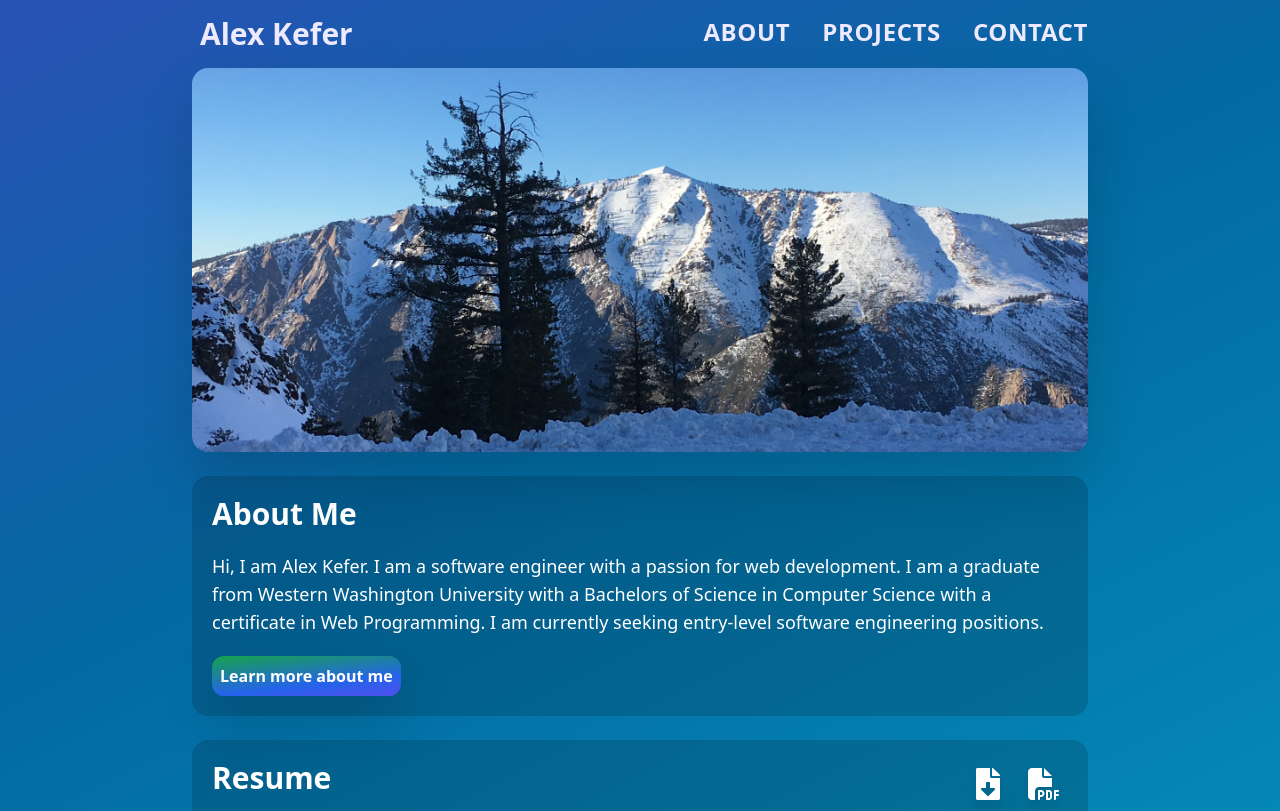
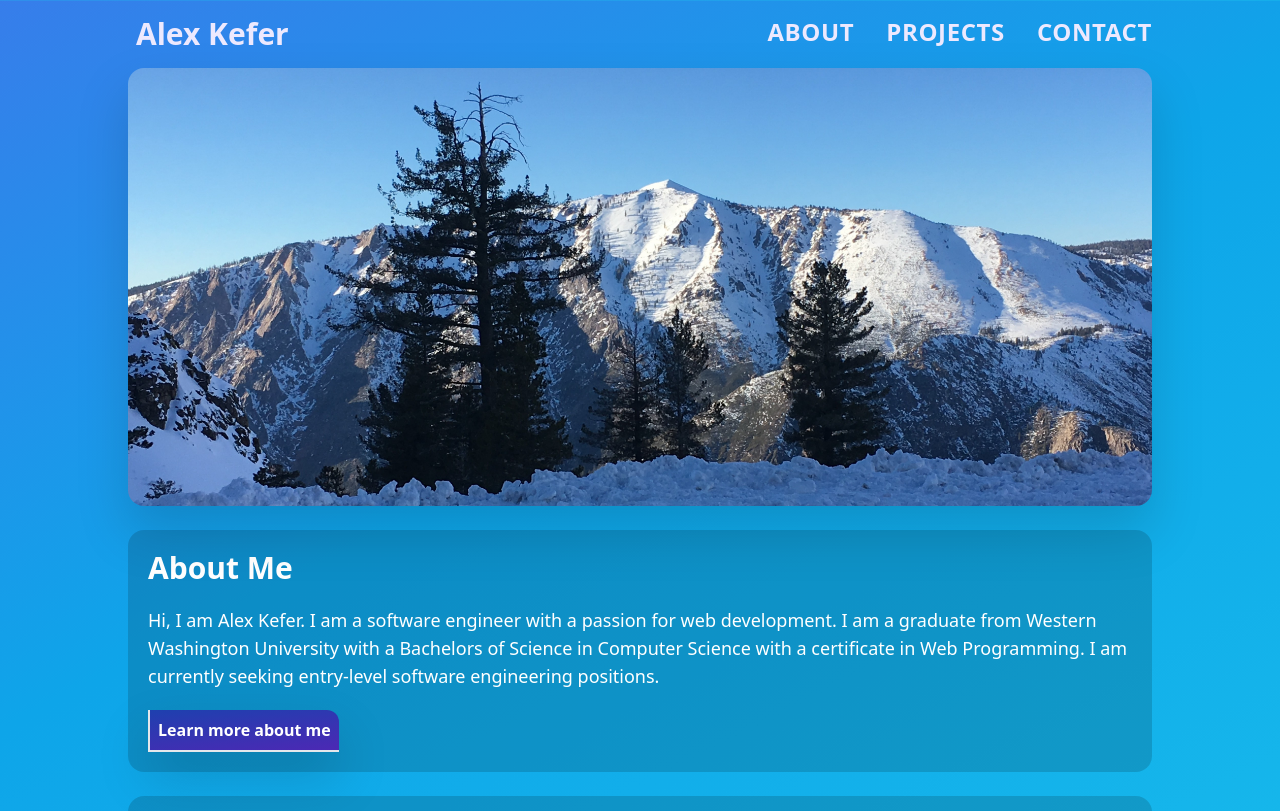
Before and after one commit to alexkefer/alexkefer.github.io, a React (Vite) app: page / in a window 1280 px wide. Shown: the top 811 px of the page. Built offline with nearby package versions, Linux system fonts and the light colour scheme.

Commit message:
Updated resume and small refactors to prep site for overhaul

```diff
--- a/package.json
+++ b/package.json
@@ -31,6 +31,6 @@
     "postcss": "^8.4.38",
     "prettier": "^3.3.2",
     "tailwindcss": "^3.4.1",
-    "vite": "^5.2.0"
+    "vite": "^7.3.0"
   }
 }
--- a/src/Layout.jsx
+++ b/src/Layout.jsx
@@ -4,17 +4,16 @@ import Footer from "./components/Footer";
 // eslint-disable-next-line react/prop-types
 const Layout = ({ children }) => {
   return (
-        <div
-            className="min-h-screen max-w-screen justify-between flex-col flex bg-gradient-to-tl from-cyan-500 via-sky-700 to-violet-700 animated-background">
-            <div className="mx-auto flex flex-col max-w-4xl">
-                <Header/>
+    <div className="min-h-screen max-w-screen justify-between flex-col flex bg-gradient-to-tl from-cyan-400 via-sky-500 to-violet-600 animated-background">
+      <div className="mx-auto flex flex-col max-w-5xl text-white">
+        <Header />
         <main className="container mx-auto">
           {/* Main content area */}
           {children}
         </main>
       </div>
       <div className="static w-full bg-blue-950 bg-opacity-30 mt-24">
-                <Footer/>
+        <Footer />
       </div>
     </div>
   );
--- a/src/components/CompletedProjects.jsx
+++ b/src/components/CompletedProjects.jsx
@@ -9,9 +9,6 @@ const CompletedProjects = () => {
     <div className={"full-width-text-box split-70"}>
       <div className={"flex-row flex gap-2"}>
         <h1 className="title">Completed Projects</h1>
-        <p className={"text-sm mt-0.5"}>
-          * In order of most recently completed
-        </p>
       </div>
       <dl>
         <dt className={"left-list-heading"}>
--- a/src/index.css
+++ b/src/index.css
@@ -3,7 +3,6 @@
 @tailwind utilities;
 
 .animated-button {
-
   /* Define the initial gradient (starting point) */
   /* Replace #color1 and #color2 with your desired colors */
   background-size: 200%;
@@ -15,9 +14,15 @@
 }
 
 @keyframes animate-gradient {
-    from { background-position: 0 50%; }
-    50% { background-position: 100% 50%; }
-    to { background-position: 0 50%; } /* Return to starting position */
+  from {
+    background-position: 0 50%;
+  }
+  50% {
+    background-position: 100% 50%;
+  }
+  to {
+    background-position: 0 50%;
+  } /* Return to starting position */
 }
 
 .animated-background {
@@ -65,7 +70,7 @@
     @apply text-lg text-left text-white;
   }
   .gradient-button {
-        @apply animated-button transition p-2 bg-gradient-to-tl from-violet-600 via-blue-600 to-green-600 text-left text-white hover:scale-105 hover:underline rounded-xl drop-shadow-2xl hover:ring-4 font-semibold;
+    @apply animated-button transition p-2 bg-gradient-to-tl from-violet-800 to-blue-800 border-l-2 border-b-2 rounded-tr-xl text-left hover:underline drop-shadow-2xl hover:ring-1 font-semibold;
   }
   row-icon {
     @apply flex-row flex gap-1.5;
```
Also changed, not shown: 1 other file (tests, documents, lock files or other folders). Lines whose indentation alone changed are shown as unchanged.
